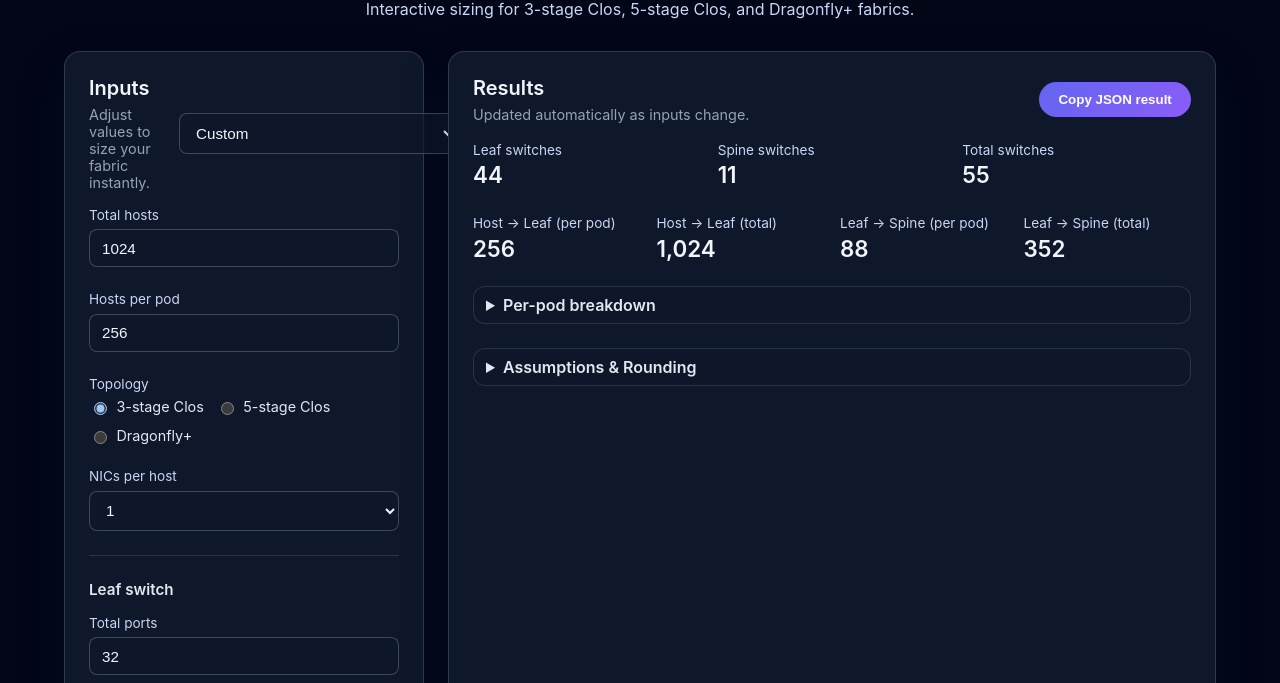
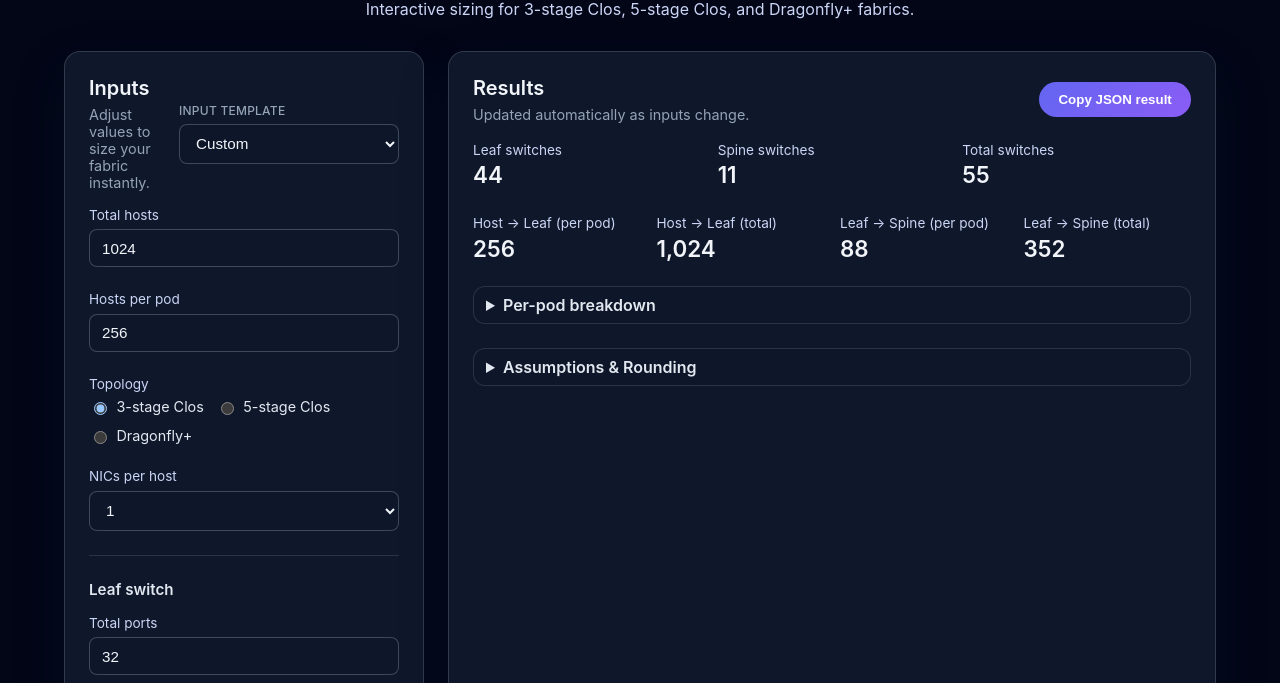
Before and after one commit to grramos/fabric-sizer, a website with bundled scripts: page public/index.html in a window 1280 px wide. Shown: the part 117-800 px from the top of the page. Built offline with nearby package versions, Linux system fonts and the light colour scheme.

Commit message:
Fix preset select width overflow

```diff
--- a/public/index.html
+++ b/public/index.html
@@ -22,7 +22,7 @@
               <p class="card-description">Adjust values to size your fabric instantly.</p>
             </div>
             <div class="preset-select">
-              <label for="presetSelect" class="sr-only">Preset</label>
+              <label for="presetSelect" class="preset-label">Input template</label>
               <select id="presetSelect" class="input">
                 <option value="custom">Custom</option>
                 <option value="leaf32-400">32×400G Leaf (24 host / 8 fabric)</option>
--- a/public/styles.css
+++ b/public/styles.css
@@ -241,6 +241,24 @@ body {
   border: 0;
 }
 
+.preset-select {
+  display: flex;
+  flex-direction: column;
+  gap: 0.35rem;
+  align-items: stretch;
+  width: 100%;
+  max-width: 220px;
+  margin-left: auto;
+}
+
+.preset-label {
+  font-size: 0.75rem;
+  font-weight: 500;
+  color: #94a3b8;
+  letter-spacing: 0.02em;
+  text-transform: uppercase;
+}
+
 .text-xs {
   font-size: 0.75rem;
 }
@@ -266,12 +284,9 @@ body {
     align-items: flex-start;
   }
   .card-header .preset-select {
-    width: 100%;
+    max-width: none;
+    margin-left: 0;
   }
-}
-
-.preset-select {
-  width: 220px;
 }
 
 .text-xs + .text-xs {
```
